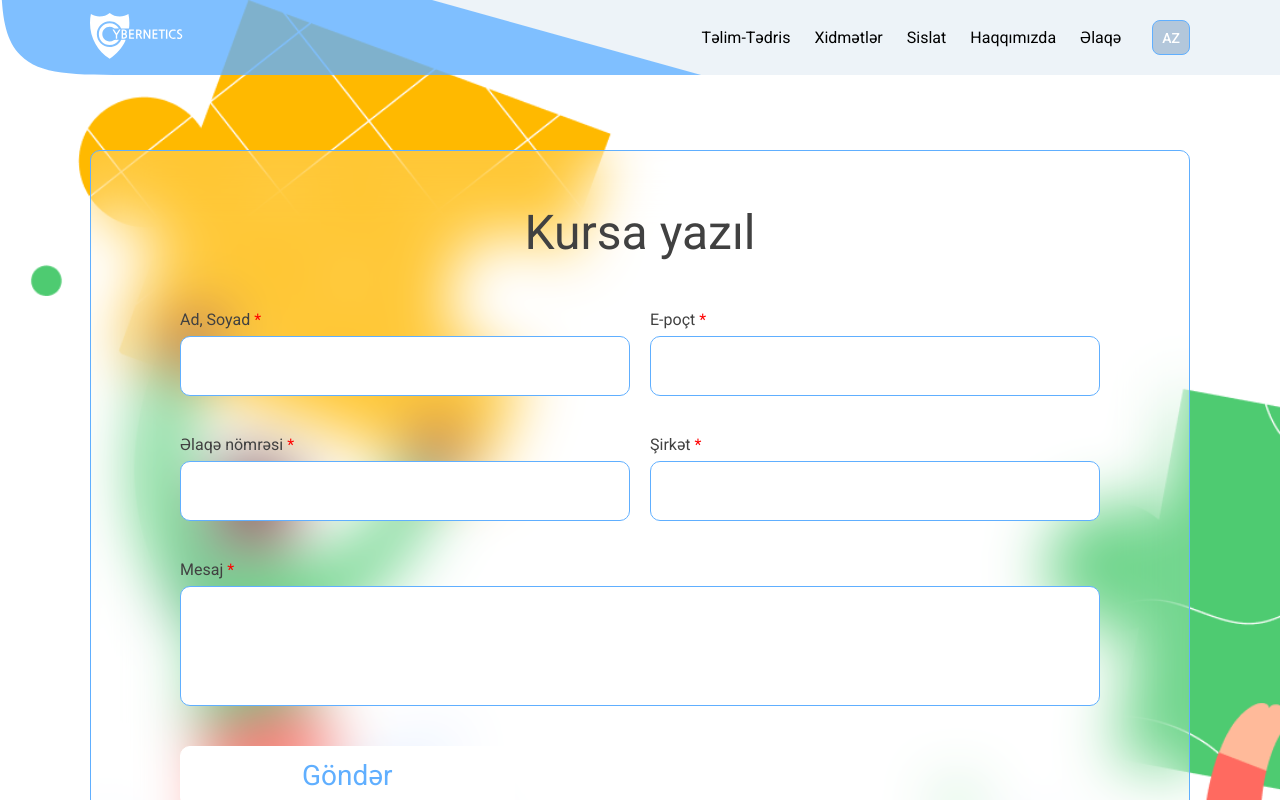
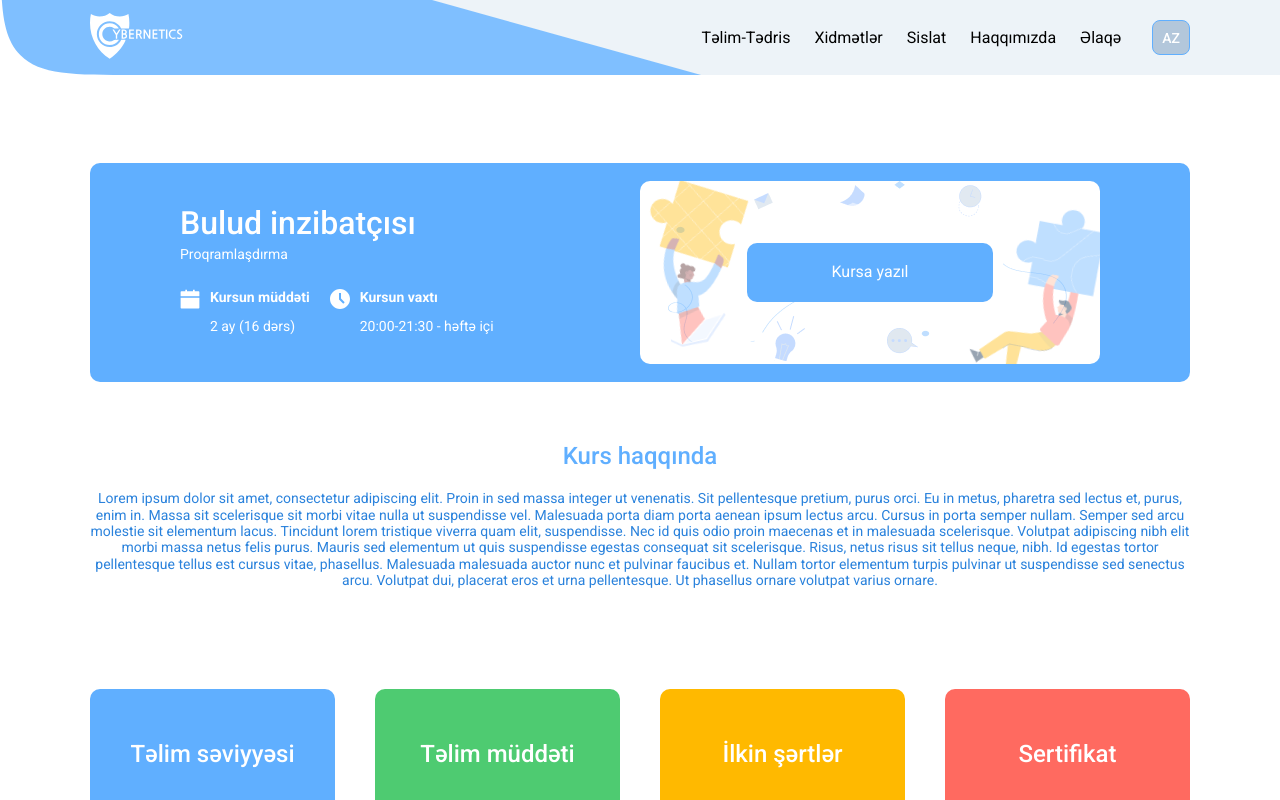
Before and after one commit to rahilaliyev/cybernetics-next, a Next.js app: page /education/training/cloudAdministrator in a window 1280 px wide. Shown: the top 800 px of the page. Built offline with nearby package versions, Linux system fonts and the light colour scheme.

Commit message:
uncomment section

```diff
--- a/pages/education/training/cloudAdministrator.js
+++ b/pages/education/training/cloudAdministrator.js
@@ -11,7 +11,7 @@ import Form from "../../../components/Form";
 const CloudAdministrator = () => {
   return (
     <main>
-      {/* <section className="trainingDetail">
+      <section className="trainingDetail">
         <div className="trainingDetail-container container">
           <div className="trainingDetail-header">
             <div className="left">
@@ -120,7 +120,7 @@ const CloudAdministrator = () => {
             </div>
           </div>
         </div>
-      </section> */}
+      </section>
       <Form />
     </main>
   );
```
